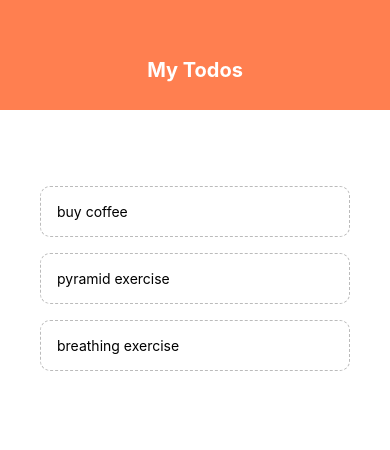
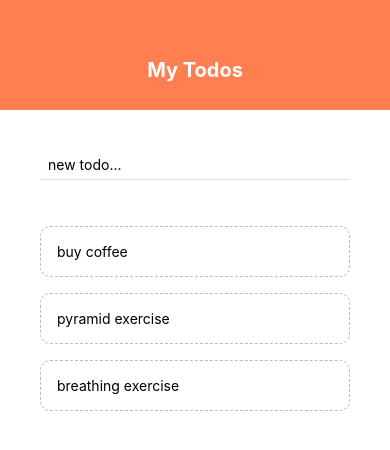
Before and after one commit to Jitgitbit/react-native-exercise-two, a React Native app: screen / in a window 390 px wide. Shown: the top 450 px of the page. Built offline with nearby package versions, Linux system fonts and the light colour scheme.

Commit message:
AddTodo made and imported

```diff
--- a/App.js
+++ b/App.js
@@ -2,6 +2,7 @@
 import { StyleSheet, Text, View, FlatList } from 'react-native';
 import Header from './components/Header';
 import TodoItem from './components/TodoItem';
+import AddTodo from './components/AddTodo';
 
 export default function App() {
   const [todos, setTodos] = useState([
@@ -19,7 +20,7 @@
     <View style={styles.container}>
       <Header/>
       <View style={styles.content}>
-        {/* todo form */}
+        <AddTodo/>
         <View style={styles.list}>
           <FlatList
           data={todos}
--- /dev/null
+++ b/components/AddTodo.jsx
@@ -0,0 +1,25 @@
+import React, {useState} from 'react'
+import { View, Text, StyleSheet, TouchableOpacity, TextInput} from 'react-native'
+
+export default function AddTodo() {
+  const [text, setText] = useState('');
+  const changeHandler = () => {}
+  return (
+    <View>
+      <TextInput
+      style={styles.input}
+      placeholder='new todo...'
+      onChangeText={changeHandler}/>
+    </View>
+  )
+}
+
+const styles = StyleSheet.create({
+  input:{
+    paddingHorizontal:8,
+    paddingVertical:6,
+    marginBottom:10,
+    borderBottomColor:'#ddd',
+    borderBottomWidth:1,
+  }
+})
```
